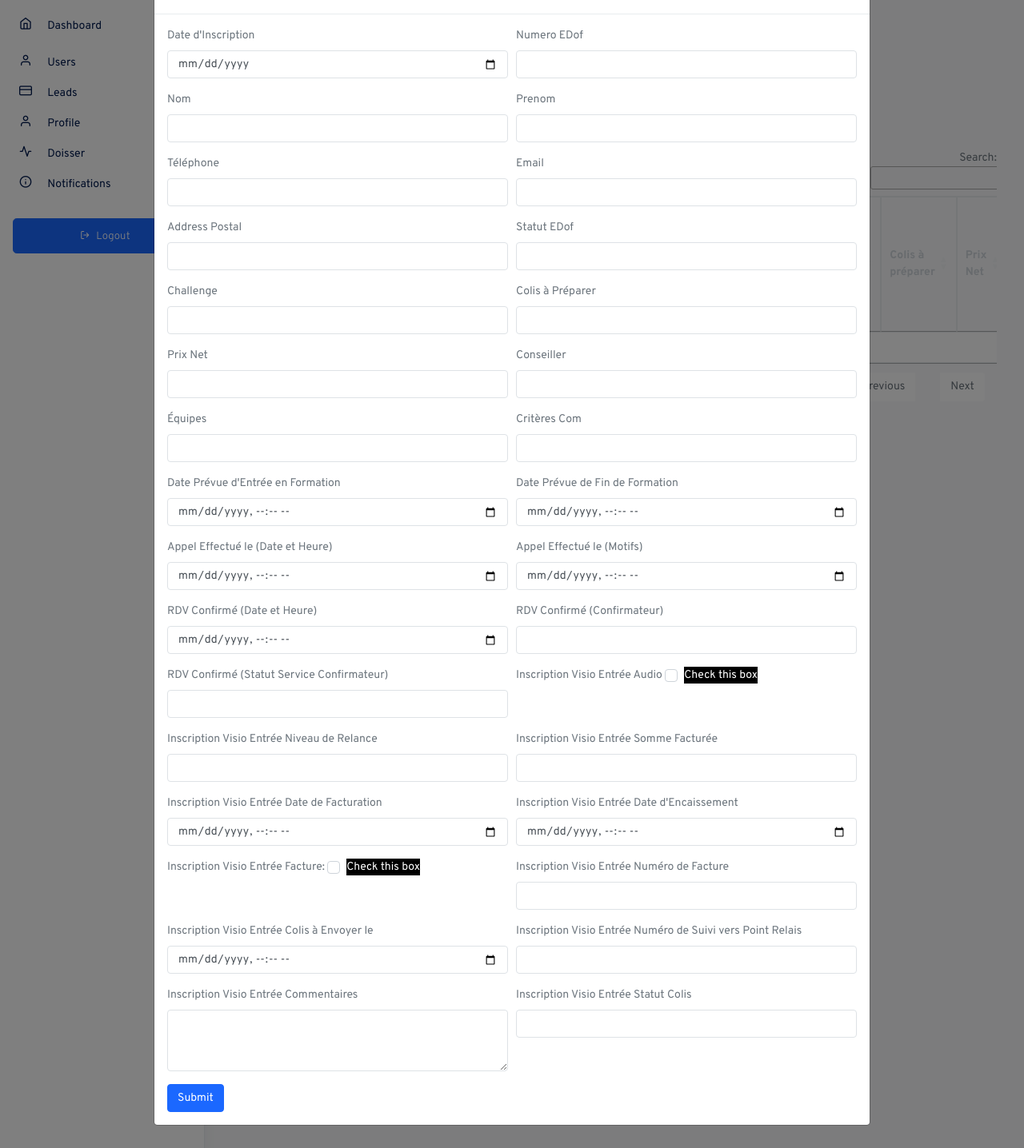
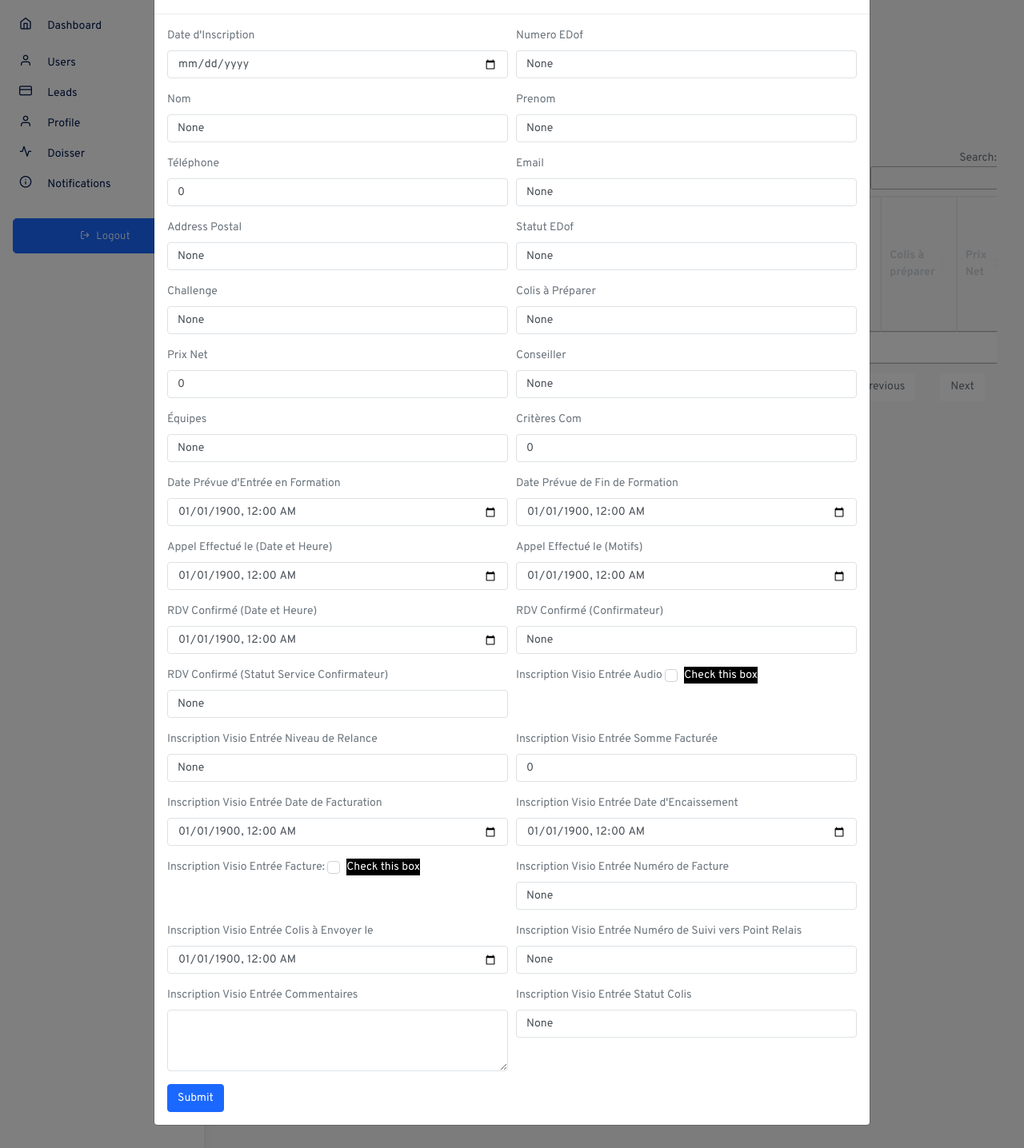
Before and after one commit to layesow/plome, a Django app: page /multi_company/doisser/ in a window 1280 px wide, after a click on "Add Dossier Lead". Shown: the part 70-1506 px from the top of the page at 80% size. Run offline with Django 4.2, Linux system fonts and the light colour scheme; data that the repository does not hold is empty; some libraries are stand-ins or nearby versions; some web fonts are replaced.

Commit message:
fix and update : dossier working with default values while transferring

```diff
--- a/CRM/settings.py
+++ b/CRM/settings.py
@@ -85,7 +85,7 @@ WSGI_APPLICATION = 'CRM.wsgi.application'
 DATABASES = {
     'default': {
         'ENGINE': 'django.db.backends.postgresql',
-        'NAME': 'postgres',
+        'NAME': 'plome',
         'USER': 'postgres',
         'PASSWORD': 'admin',
         'PORT': '5432'
--- a/leads/models.py
+++ b/leads/models.py
@@ -40,9 +40,6 @@ class FacebookPage(models.Model):
     page_name = models.CharField(max_length=100)
     user = models.ForeignKey(User, on_delete=models.CASCADE)
 
-
-    def __str__(self):
-        return self.page_name
 
 class token(models.Model):
     access_token = models.CharField(max_length=500, null=True, blank=True)
--- a/multi_company/views.py
+++ b/multi_company/views.py
@@ -5,11 +5,6 @@ from .models import Doisser
 from django.contrib import messages
 import datetime
 from leads.models import Company
-
-
-
-
-
 
 def doisser(request):
     records = Doisser.objects.all()
@@ -258,16 +253,16 @@ def edit_doisser_lead(request, pid=None):
         return render(request, 'mutli_company/edit_dossier_data.html', {"viewdata" : viewdata, "companies": companies})
 
 
-
+from django.shortcuts import render, redirect
+from django.utils import timezone
 from .models import Doisser
-from django.shortcuts import render, redirect
 
 # Your parse_date function here
 
 def add_doisser_lead(request):
     if request.method == 'POST':
-        # Get form data with default value of None for empty fields
-        date_dinscription = parse_date(request.POST.get('date_dinscription', None))
+        # Get form data
+        date_dinscription = check_input_type(request.POST.get('date_dinscription', '1900-01-01 00:00:00'))
         numero_edof = request.POST.get('numero_edof', None)
         nom = request.POST.get('nom', None)
         prenom = request.POST.get('prenom', None)
@@ -277,23 +272,20 @@ def add_doisser_lead(request):
         statut_edof = request.POST.get('statut_edof', None)
         challenge = request.POST.get('challenge', None)
         colis_a_preparer = request.POST.get('colis_a_preparer', None)
-        prix_net = request.POST.get('prix_net', None)
-        prix_net = float(prix_net) if prix_net and prix_net.strip() else None
-        criteres_com = request.POST.get('criteres_com', None)
-        criteres_com = float(criteres_com) if criteres_com and criteres_com.strip() else None
-        date_prevue_d_entree_en_formation = parse_date(request.POST.get('date_prevue_d_entree_en_formation', None))
-        date_prevue_de_fin_de_formation = parse_date(request.POST.get('date_prevue_de_fin_de_formation', None))
-        appel_effectue_le_date_time = parse_date(request.POST.get('appel_effectue_le_date_time', None))
+        prix_net = float(request.POST.get('prix_net', 0.0))
+        criteres_com = float(request.POST.get('criteres_com', 0.0))
+        date_prevue_d_entree_en_formation = check_input_type(request.POST.get('date_prevue_d_entree_en_formation', '1900-01-01 00:00:00'))
+        date_prevue_de_fin_de_formation = check_input_type(request.POST.get('date_prevue_de_fin_de_formation', '1900-01-01 00:00:00'))
+        appel_effectue_le_date_time = check_input_type(request.POST.get('appel_effectue_le_date_time', '1900-01-01 00:00:00'))
         appel_effectue_le_motifs = request.POST.get('appel_effectue_le_motifs', None)
-        rdv_confirme_dateandtime = parse_date(request.POST.get('rdv_confirme_dateandtime', None))
+        rdv_confirme_dateandtime = check_input_type(request.POST.get('rdv_confirme_dateandtime', '1900-01-01 00:00:00'))
         rdv_confirme_confirmateur = request.POST.get('rdv_confirme_confirmateur', None)
         rdv_confirme_statut_service_confirmateur = request.POST.get('rdv_confirme_statut_service_confirmateur', None)
         inscription_visio_entree_audio = request.POST.get('inscription_visio_entree_audio', None)
         inscription_visio_entree_niveau_de_relance = request.POST.get('inscription_visio_entree_niveau_de_relance', None)
-        inscription_visio_entree_somme_facturee = request.POST.get('inscription_visio_entree_somme_facturee', None)
-        inscription_visio_entree_somme_facturee = float(inscription_visio_entree_somme_facturee) if inscription_visio_entree_somme_facturee and inscription_visio_entree_somme_facturee.strip() else None
-        inscription_visio_entree_date_de_facturation = parse_date(request.POST.get('inscription_visio_entree_date_de_facturation', None))
-        inscription_visio_entree_date_d_encaissement = parse_date(request.POST.get('inscription_visio_entree_date_d_encaissement', None))
+        inscription_visio_entree_somme_facturee = float(request.POST.get('inscription_visio_entree_somme_facturee', 0.0))
+        inscription_visio_entree_date_de_facturation = check_input_type(request.POST.get('inscription_visio_entree_date_de_facturation', '1900-01-01 00:00:00'))
+        inscription_visio_entree_date_d_encaissement = check_input_type(request.POST.get('inscription_visio_entree_date_d_encaissement', '1900-01-01 00:00:00'))
         inscription_visio_entree_facture = request.POST.get('inscription_visio_entree_facture', None)
         inscription_visio_entree_num_facture = request.POST.get('inscription_visio_entree_num_facture', None)
         inscription_visio_entree_numero_de_suivi_vers_point_relais = request.POST.get('inscription_visio_entree_numero_de_suivi_vers_point_relais', None)
@@ -302,7 +294,7 @@ def add_doisser_lead(request):
         # Handle JSONField separately (assuming it's sent as JSON in the POST request)
         custom_fields = request.POST.get('custom_fields', None)
 
-        # Create a new Doisser Lead record with empty fields
+        # Create a new Doisser Lead record with default values for empty fields
         doisser_lead = Doisser(
             date_dinscription=date_dinscription,
             numero_edof=numero_edof,
@@ -345,6 +337,7 @@ def add_doisser_lead(request):
 
 
 
+
 from django.shortcuts import render, get_object_or_404
 from leads.models import Lead
 from leads.models import LeadHistory  # Import the LeadHistory model
@@ -368,12 +361,6 @@ def doisser_detail(request, doisser_id):
 #     lead = get_object_or_404(Doisser, id=lead_id)
 #     lead_history = LeadHistory.objects.filter(lead=lead, category='mention').order_by('-timestamp')[:10]
 #     return render(request, 'lead/lead_history.html', {'lead': lead, 'history_entries': lead_history})
-
-
-
-
-
-
 
 
 
--- a/templates/multi_company/doisser.html
+++ b/templates/multi_company/doisser.html
@@ -80,139 +80,139 @@
     <div class="form-row">
         <div class="col-md-6 mb-3">
             <label for="date_dinscription">Date d'Inscription</label>
-            <input type="date" name="date_dinscription" class="form-control" required>
+          <input type="date" name="date_dinscription" class="form-control" required>
             <div class="invalid-feedback">Please provide a valid Date.</div>
         </div>
         <div class="col-md-6 mb-3">
             <label for="numero_edof">Numero EDof</label>
-            <input type="text" name="numero_edof" class="form-control" maxlength="100" required>
+            <input type="text" name="numero_edof" class="form-control" value = "None" maxlength="100" required>
             <div class="invalid-feedback">Please provide a valid Numero EDof.</div>
         </div>
         <div class="col-md-6 mb-3">
             <label for="nom">Nom</label>
-            <input type="text" name="nom" class="form-control" maxlength="100">
+            <input type="text" name="nom" class="form-control" value = "None"  maxlength="100">
         </div>
         <div class="col-md-6 mb-3">
             <label for="prenom">Prenom</label>
-            <input type="text" name="prenom" class="form-control" maxlength="100">
+            <input type="text" name="prenom" class="form-control" value = "None" maxlength="100">
         </div>
         <div class="col-md-6 mb-3">
             <label for="telephone">Téléphone</label>
-            <input type="number" name="telephone" class="form-control" maxlength="20">
+            <input type="number" name="telephone" class="form-control" value = "0"  maxlength="20">
         </div>
         <div class="col-md-6 mb-3">
             <label for="mail">Email</label>
-            <input type="email" name="mail" class="form-control" maxlength="250">
+            <input type="email" name="mail" class="form-control" value = "None"  maxlength="250">
         </div>
         <div class="col-md-6 mb-3">
             <label for="address_postal">Address Postal</label>
-            <input type="text" name="address_postal" class="form-control" maxlength="300">
+            <input type="text" name="address_postal" class="form-control" value = "None"  maxlength="300">
         </div>
         <div class="col-md-6 mb-3">
             <label for="statut_edof">Statut EDof</label>
-            <input type="text" name="statut_edof" class="form-control" maxlength="100">
+            <input type="text" name="statut_edof" class="form-control" value = "None" maxlength="100">
         </div>
         <div class="col-md-6 mb-3">
             <label for="challenge">Challenge</label>
-            <input type="text" name="challenge" class="form-control" maxlength="300">
+            <input type="text" name="challenge" class="form-control" value = "None"  maxlength="300">
         </div>
         <div class="col-md-6 mb-3">
             <label for="colis_a_preparer">Colis à Préparer</label>
-            <input type="text" name="colis_a_preparer" class="form-control" maxlength="300">
+            <input type="text" name="colis_a_preparer" class="form-control" value = "None"  maxlength="300">
         </div>
         <div class="col-md-6 mb-3">
             <label for="prix_net">Prix Net</label>
-            <input type="number" name="prix_net" class="form-control">
+            <input type="number" name="prix_net" value = "0"  class="form-control">
         </div>
         <div class="col-md-6 mb-3">
             <label for="conseiller">Conseiller</label>
-            <input type="text" name="conseiller" class="form-control" maxlength="100">
+            <input type="text" name="conseiller" class="form-control" value = "None"  maxlength="100">
         </div>
         <div class="col-md-6 mb-3">
             <label for="equipes">Équipes</label>
-            <input type="text" name="equipes" class="form-control" maxlength="100">
+            <input type="text" name="equipes" class="form-control" value = "None"  maxlength="100">
         </div>
         <div class="col-md-6 mb-3">
             <label for="criteres_com">Critères Com</label>
-            <input type="number" name="criteres_com" class="form-control">
+            <input type="number" name="criteres_com" value = "0"  class="form-control">
         </div>
         <div class="col-md-6 mb-3">
             <label for="date_prevue_d_entree_en_formation">Date Prévue d'Entrée en Formation</label>
-            <input type="datetime-local" name="date_prevue_d_entree_en_formation" class="form-control">
+            <input type="datetime-local" name="date_prevue_d_entree_en_formation" value="1900-01-01T00:00" class="form-control">
         </div>
         <div class="col-md-6 mb-3">
             <label for="date_prevue_de_fin_de_formation">Date Prévue de Fin de Formation</label>
-            <input type="datetime-local" name="date_prevue_de_fin_de_formation" class="form-control">
+            <input type="datetime-local" name="date_prevue_de_fin_de_formation" value="1900-01-01T00:00" class="form-control">
         </div>
         <div class="col-md-6 mb-3">
             <label for="appel_effectue_le_date_time">Appel Effectué le (Date et Heure)</label>
-            <input type="datetime-local" name="appel_effectue_le_date_time" class="form-control">
+            <input type="datetime-local" name="appel_effectue_le_date_time" value="1900-01-01T00:00" class="form-control">
         </div>
         <div class="col-md-6 mb-3">
             <label for="appel_effectue_le_motifs">Appel Effectué le (Motifs)</label>
-            <input type="datetime-local" name="appel_effectue_le_motifs" class="form-control">
+            <input type="datetime-local" name="appel_effectue_le_motifs" value="1900-01-01T00:00" class="form-control">
         </div>
         <div class="col-md-6 mb-3">
             <label for="rdv_confirme_dateandtime">RDV Confirmé (Date et Heure)</label>
-            <input type="datetime-local" name="rdv_confirme_dateandtime" class="form-control">
+            <input type="datetime-local" name="rdv_confirme_dateandtime" value="1900-01-01T00:00" class="form-control">
         </div>
         <div class="col-md-6 mb-3">
             <label for="rdv_confirme_confirmateur">RDV Confirmé (Confirmateur)</label>
-            <input type="text" name="rdv_confirme_confirmateur" class="form-control" maxlength="100">
+            <input type="text" name="rdv_confirme_confirmateur" value="None" class="form-control" maxlength="100">
         </div>
         <div class="col-md-6 mb-3">
             <label for="rdv_confirme_statut_service_confirmateur">RDV Confirmé (Statut Service Confirmateur)</label>
-            <input type="text" name="rdv_confirme_statut_service_confirmateur" class="form-control" maxlength="100">
+            <input type="text" name="rdv_confirme_statut_service_confirmateur" value="None" class="form-control" maxlength="100">
         </div>
         <div class="col-md-6 mb-3">
             <label for="inscription_visio_entree_audio">Inscription Visio Entrée Audio</label>
             <div class="custom-control custom-checkbox custom-control-inline">
                 <input type="checkbox" name="inscription_visio_entree_audio" class="custom-control-input" id="customCheck1">
-                <label class="custom-control-label custom-checkbox-label" for="customCheck1">Check this box</label>
+                <label class="custom-control-label custom-checkbox-label" value="False" for="customCheck1">Check this box</label>
             </div>
         </div>
         <div class="col-md-6 mb-3">
             <label for="inscription_visio_entree_niveau_de_relance">Inscription Visio Entrée Niveau de Relance</label>
-            <input type="text" name="inscription_visio_entree_niveau_de_relance" class="form-control" maxlength="100">
+            <input type="text" name="inscription_visio_entree_niveau_de_relance" value="None" class="form-control" maxlength="100">
         </div>
         <div class="col-md-6 mb-3">
             <label for="inscription_visio_entree_somme_facturee">Inscription Visio Entrée Somme Facturée</label>
-            <input type="number" name="inscription_visio_entree_somme_facturee" class="form-control">
+            <input type="number" name="inscription_visio_entree_somme_facturee" value="0" class="form-control">
         </div>
         <div class="col-md-6 mb-3">
             <label for="inscription_visio_entree_date_de_facturation">Inscription Visio Entrée Date de Facturation</label>
-            <input type="datetime-local" name="inscription_visio_entree_date_de_facturation" class="form-control">
+            <input type="datetime-local" name="inscription_visio_entree_date_de_facturation"  value="1900-01-01T00:00" class="form-control">
         </div>
         <div class="col-md-6 mb-3">
             <label for="inscription_visio_entree_date_d_encaissement">Inscription Visio Entrée Date d'Encaissement</label>
-            <input type="datetime-local" name="inscription_visio_entree_date_d_encaissement" class="form-control">
+            <input type="datetime-local" name="inscription_visio_entree_date_d_encaissement" value="1900-01-01T00:00" class="form-control">
         </div>
         <div class="col-md-6 mb-3">
             <label for="inscription_visio_entree_facture">Inscription Visio Entrée Facture: </label>
             <div class="custom-control custom-checkbox custom-control-inline">
-                <input type="checkbox" name="inscription_visio_entree_facture" class="custom-control-input" id="customCheck2">
+                <input type="checkbox" name="inscription_visio_entree_facture" value="False" class="custom-control-input" id="customCheck2">
                 <label class="custom-control-label custom-checkbox-label" for="customCheck2">Check this box</label>
             </div>
         </div>
         <div class="col-md-6 mb-3">
             <label for="inscription_visio_entree_num_facture">Inscription Visio Entrée Numéro de Facture</label>
-            <input type="text" name="inscription_visio_entree_num_facture" class="form-control" maxlength="300">
+            <input type="text" name="inscription_visio_entree_num_facture" value="None" class="form-control" maxlength="300">
         </div>
         <div class="col-md-6 mb-3">
             <label for="inscription_visio_entree_colis_a_envoyer_le">Inscription Visio Entrée Colis à Envoyer le</label>
-            <input type="datetime-local" name="inscription_visio_entree_colis_a_envoyer_le" class="form-control">
+            <input type="datetime-local" name="inscription_visio_entree_colis_a_envoyer_le" value="1900-01-01T00:00" class="form-control">
         </div>
         <div class="col-md-6 mb-3">
             <label for="inscription_visio_entree_numero_de_suivi_vers_point_relais">Inscription Visio Entrée Numéro de Suivi vers Point Relais</label>
-            <input type="text" name="inscription_visio_entree_numero_de_suivi_vers_point_relais" class="form-control" maxlength="100">
+            <input type="text" name="inscription_visio_entree_numero_de_suivi_vers_point_relais" value="None" class="form-control" maxlength="100">
         </div>
         <div class="col-md-6 mb-3">
             <label for="inscription_visio_entree_commentaires">Inscription Visio Entrée Commentaires</label>
-            <textarea name="inscription_visio_entree_commentaires" class="form-control" rows="3"></textarea>
+            <textarea name="inscription_visio_entree_commentaires" class="form-control" value="None" rows="3"></textarea>
         </div>
         <div class="col-md-6 mb-3">
             <label for="inscription_visio_entree_statut_colis">Inscription Visio Entrée Statut Colis</label>
-            <input type="text" name="inscription_visio_entree_statut_colis" class="form-control" maxlength="100">
+            <input type="text" name="inscription_visio_entree_statut_colis" class="form-control"  value="None" maxlength="100">
         </div>
         <!-- Custom Fields (Handle JSONField as needed) -->
     </div>
```
Also changed, not shown: leads/views.py (+147 -281 lines).
